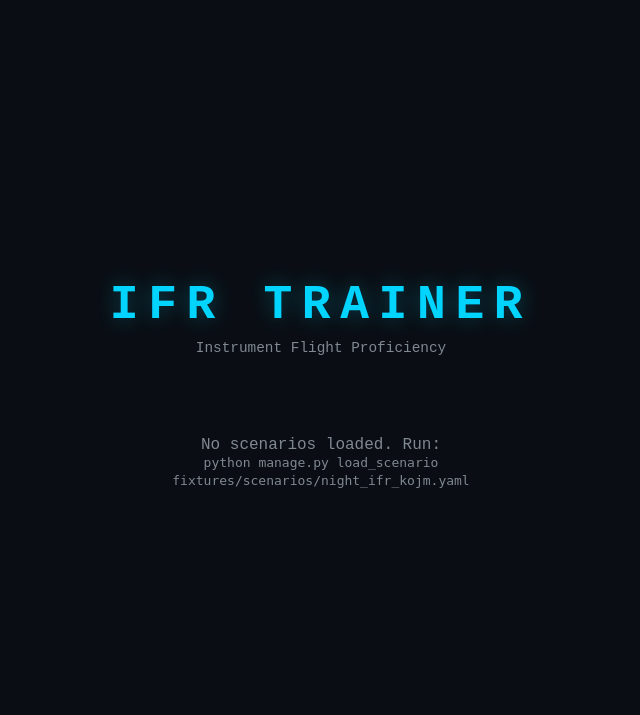
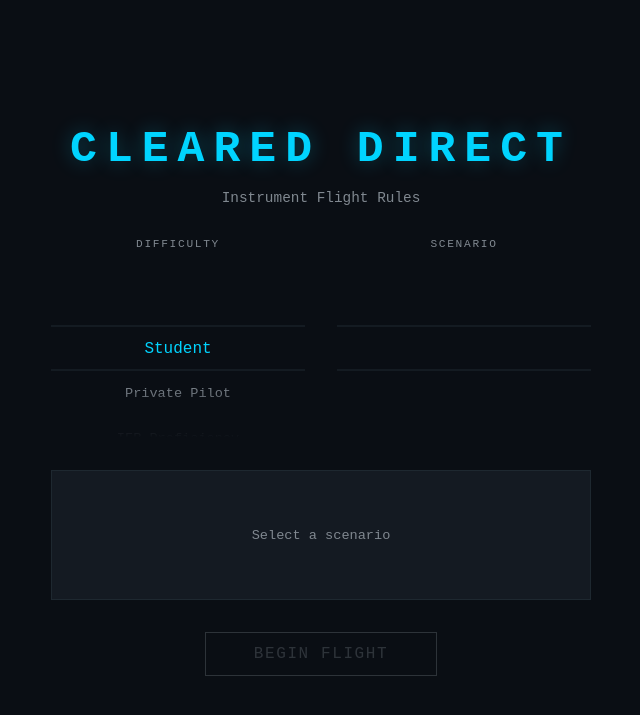
Before and after one commit to gotoplanb/cleared-direct, a Django app: page / in a window 1280 px wide. Shown: the top 715 px of the page, without its empty margins (319-959 px from the left). Run offline with Django 5.2, Linux system fonts and the light colour scheme; data that the repository does not hold is empty; some libraries are stand-ins or nearby versions.

Commit message:
Redesign index page with dual scroll-wheel pickers
Replace repetitive scenario cards with two scroll wheels: difficulty
(Student/Private/IFR Prof/Checkride) and scenario (filtered by
difficulty baseline). Briefing card shows selected scenario details.
Supports mouse wheel, touch swipe, and click-to-scroll.

Co-Authored-By: Claude Opus 4.6 <noreply@anthropic.com>

```diff
--- a/templates/flights/index.html
+++ b/templates/flights/index.html
@@ -1,5 +1,5 @@
 {% extends "base.html" %}
-{% block title %}IFR Trainer — Select Mission{% endblock %}
+{% block title %}Cleared Direct — Select Mission{% endblock %}
 
 {% block extra_css %}
 .title-screen {
@@ -10,125 +10,327 @@
     min-height: 100vh;
     min-height: 100dvh;
     padding: 2rem;
+    gap: 2rem;
 }
 .game-title {
-    font-size: 3rem;
+    font-size: 2.8rem;
     font-weight: bold;
     color: var(--accent-cyan);
     text-shadow: 0 0 20px rgba(0, 212, 255, 0.3);
-    margin-bottom: 0.5rem;
     letter-spacing: 0.2em;
 }
 .subtitle {
     color: var(--text-dim);
     font-size: 0.9rem;
-    margin-bottom: 3rem;
+    margin-top: -1rem;
 }
-.scenarios {
+
+/* ── Picker wheels ── */
+.pickers {
+    display: flex;
+    gap: 2rem;
+    width: 100%;
+    max-width: 540px;
+}
+.picker {
+    flex: 1;
     display: flex;
     flex-direction: column;
-    gap: 1rem;
-    max-width: 600px;
+    align-items: center;
+}
+.picker-label {
+    font-size: 0.7rem;
+    color: var(--text-dim);
+    letter-spacing: 0.15em;
+    text-transform: uppercase;
+    margin-bottom: 0.5rem;
+}
+.wheel {
+    position: relative;
     width: 100%;
+    height: 180px;
+    overflow: hidden;
+    -webkit-mask-image: linear-gradient(to bottom, transparent 0%, #000 30%, #000 70%, transparent 100%);
+    mask-image: linear-gradient(to bottom, transparent 0%, #000 30%, #000 70%, transparent 100%);
 }
-.scenario-card {
+.wheel-track {
+    position: absolute;
+    width: 100%;
+    transition: transform 0.3s ease-out;
+}
+.wheel-item {
+    height: 45px;
+    display: flex;
+    align-items: center;
+    justify-content: center;
+    font-size: 0.85rem;
+    color: var(--text-dim);
+    cursor: pointer;
+    transition: all 0.3s;
+    user-select: none;
+    padding: 0 0.5rem;
+    text-align: center;
+}
+.wheel-item.selected {
+    color: var(--accent-cyan);
+    font-size: 1rem;
+}
+.wheel-highlight {
+    position: absolute;
+    top: 50%;
+    left: 0;
+    right: 0;
+    height: 45px;
+    transform: translateY(-50%);
+    border-top: 1px solid var(--border);
+    border-bottom: 1px solid var(--border);
+    pointer-events: none;
+}
+
+/* ── Briefing card ── */
+.briefing {
+    max-width: 540px;
+    width: 100%;
     background: var(--bg-panel);
     border: 1px solid var(--border);
     padding: 1.5rem;
-    cursor: pointer;
-    transition: border-color 0.2s;
+    min-height: 120px;
+    transition: opacity 0.3s;
 }
-.scenario-card:hover {
-    border-color: var(--accent-cyan);
+.briefing-route {
+    color: var(--accent-cyan);
+    font-size: 1.1rem;
+    margin-bottom: 0.25rem;
 }
-.scenario-title {
+.briefing-title {
     color: var(--accent-green);
-    font-size: 1.1rem;
+    font-size: 0.95rem;
     margin-bottom: 0.5rem;
 }
-.scenario-route {
+.briefing-desc {
+    color: var(--text-primary);
+    font-size: 0.8rem;
+    line-height: 1.5;
+}
+.briefing-empty {
     color: var(--text-dim);
     font-size: 0.85rem;
-    margin-bottom: 0.5rem;
+    display: flex;
+    align-items: center;
+    justify-content: center;
+    min-height: 80px;
 }
-.scenario-desc {
-    font-size: 0.85rem;
-    color: var(--text-primary);
-}
-.difficulty-select {
-    display: flex;
-    gap: 0.5rem;
-    margin-top: 1rem;
-}
-.diff-btn {
-    background: var(--bg-primary);
-    border: 1px solid var(--border);
-    color: var(--text-dim);
-    padding: 0.4rem 0.8rem;
-    font-family: inherit;
-    font-size: 0.75rem;
-    cursor: pointer;
-    transition: all 0.2s;
-}
-.diff-btn:hover, .diff-btn.active {
-    border-color: var(--accent-amber);
-    color: var(--accent-amber);
-}
+
+/* ── Start button ── */
 .start-btn {
     background: transparent;
     border: 1px solid var(--accent-green);
     color: var(--accent-green);
-    padding: 0.5rem 1.5rem;
+    padding: 0.75rem 3rem;
     font-family: inherit;
-    font-size: 0.85rem;
+    font-size: 1rem;
+    letter-spacing: 0.1em;
     cursor: pointer;
-    margin-top: 0.75rem;
     transition: all 0.2s;
 }
 .start-btn:hover {
     background: var(--accent-green);
     color: var(--bg-primary);
 }
-.no-scenarios {
+.start-btn:disabled {
+    opacity: 0.3;
+    cursor: default;
+    border-color: var(--text-dim);
     color: var(--text-dim);
-    text-align: center;
-    padding: 2rem;
+}
+.start-btn:disabled:hover {
+    background: transparent;
+    color: var(--text-dim);
 }
 {% endblock %}
 
 {% block content %}
-<div class="title-screen">
-    <div class="game-title">IFR TRAINER</div>
-    <div class="subtitle">Instrument Flight Proficiency</div>
+<div class="title-screen"
+     x-data="missionSelect()"
+     @wheel.prevent="handleWheel($event)"
+     @touchstart.passive="handleTouchStart($event)"
+     @touchmove.prevent="handleTouchMove($event)"
+     @touchend="handleTouchEnd($event)">
 
-    <div class="scenarios">
-        {% for scenario in scenarios %}
-        <div class="scenario-card" x-data="{ difficulty: 2 }">
-            <div class="scenario-title">{{ scenario.title }}</div>
-            <div class="scenario-route">{{ scenario.departure_icao }} → {{ scenario.destination_icao }}</div>
-            <div class="scenario-desc">{{ scenario.description }}</div>
-            <div class="difficulty-select">
-                <button class="diff-btn" :class="{ active: difficulty === 1 }" @click="difficulty = 1">Student</button>
-                <button class="diff-btn" :class="{ active: difficulty === 2 }" @click="difficulty = 2">Private</button>
-                <button class="diff-btn" :class="{ active: difficulty === 3 }" @click="difficulty = 3">IFR Prof</button>
-                <button class="diff-btn" :class="{ active: difficulty === 4 }" @click="difficulty = 4">Checkride</button>
+    <div class="game-title">CLEARED DIRECT</div>
+    <div class="subtitle">Instrument Flight Rules</div>
+
+    <div class="pickers">
+        <!-- Difficulty wheel -->
+        <div class="picker">
+            <div class="picker-label">Difficulty</div>
+            <div class="wheel" @click="pickFromClick($event, 'difficulty')">
+                <div class="wheel-track" :style="diffTrackStyle()">
+                    <template x-for="(d, i) in difficulties" :key="i">
+                        <div class="wheel-item" :class="{ selected: diffIdx === i }" x-text="d.label"></div>
+                    </template>
+                </div>
+                <div class="wheel-highlight"></div>
             </div>
-            <button class="start-btn" @click="
-                fetch('/session/start/', {
-                    method: 'POST',
-                    headers: {'Content-Type': 'application/json'},
-                    body: JSON.stringify({scenario_id: {{ scenario.id }}, difficulty: difficulty})
-                })
-                .then(r => r.json())
-                .then(d => window.location.href = '/session/' + d.session_id + '/')
-            ">BEGIN FLIGHT</button>
         </div>
-        {% empty %}
-        <div class="no-scenarios">
-            No scenarios loaded. Run:<br>
-            <code>python manage.py load_scenario fixtures/scenarios/night_ifr_kojm.yaml</code>
+
+        <!-- Scenario wheel -->
+        <div class="picker">
+            <div class="picker-label">Scenario</div>
+            <div class="wheel" @click="pickFromClick($event, 'scenario')">
+                <div class="wheel-track" :style="scenTrackStyle()">
+                    <template x-for="(s, i) in filteredScenarios" :key="s.id">
+                        <div class="wheel-item" :class="{ selected: scenIdx === i }" x-text="s.route"></div>
+                    </template>
+                </div>
+                <div class="wheel-highlight"></div>
+            </div>
         </div>
-        {% endfor %}
     </div>
+
+    <!-- Briefing card -->
+    <div class="briefing">
+        <template x-if="selectedScenario">
+            <div>
+                <div class="briefing-route" x-text="selectedScenario.route"></div>
+                <div class="briefing-title" x-text="selectedScenario.title"></div>
+                <div class="briefing-desc" x-text="selectedScenario.description"></div>
+            </div>
+        </template>
+        <template x-if="!selectedScenario">
+            <div class="briefing-empty">Select a scenario</div>
+        </template>
+    </div>
+
+    <button class="start-btn"
+            :disabled="!selectedScenario"
+            @click="startFlight()">
+        BEGIN FLIGHT
+    </button>
 </div>
 {% endblock %}
+
+{% block extra_js %}
+<script>
+function missionSelect() {
+    const allScenarios = [
+        {% for s in scenarios %}
+        {
+            id: {{ s.id }},
+            title: "{{ s.title|escapejs }}",
+            description: "{{ s.description|escapejs }}",
+            route: "{{ s.departure_icao }} → {{ s.destination_icao }}",
+            baseline: {{ s.difficulty_baseline }},
+        },
+        {% endfor %}
+    ];
+
+    return {
+        difficulties: [
+            { value: 1, label: 'Student' },
+            { value: 2, label: 'Private Pilot' },
+            { value: 3, label: 'IFR Proficiency' },
+            { value: 4, label: 'Checkride' },
+        ],
+        allScenarios,
+        diffIdx: 0,
+        scenIdx: 0,
+        touchStartY: 0,
+        touchTarget: null,
+
+        get filteredScenarios() {
+            const level = this.difficulties[this.diffIdx].value;
+            return this.allScenarios.filter(s => s.baseline <= level);
+        },
+
+        get selectedScenario() {
+            const list = this.filteredScenarios;
+            return list.length > 0 ? list[Math.min(this.scenIdx, list.length - 1)] : null;
+        },
+
+        diffTrackStyle() {
+            const offset = (180 / 2 - 45 / 2) - this.diffIdx * 45;
+            return `transform: translateY(${offset}px)`;
+        },
+
+        scenTrackStyle() {
+            const idx = Math.min(this.scenIdx, this.filteredScenarios.length - 1);
+            const offset = (180 / 2 - 45 / 2) - idx * 45;
+            return `transform: translateY(${offset}px)`;
+        },
+
+        handleWheel(e) {
+            const target = this.getWheelTarget(e);
+            if (!target) return;
+            const delta = e.deltaY > 0 ? 1 : -1;
+            this.scroll(target, delta);
+        },
+
+        handleTouchStart(e) {
+            this.touchStartY = e.touches[0].clientY;
+            this.touchTarget = this.getWheelTarget(e);
+        },
+
+        handleTouchMove(e) {
+            if (!this.touchTarget) return;
+            const dy = this.touchStartY - e.touches[0].clientY;
+            if (Math.abs(dy) > 30) {
+                this.scroll(this.touchTarget, dy > 0 ? 1 : -1);
+                this.touchStartY = e.touches[0].clientY;
+            }
+        },
+
+        handleTouchEnd() {
+            this.touchTarget = null;
+        },
+
+        getWheelTarget(e) {
+            const el = e.target.closest('.picker');
+            if (!el) return null;
+            const label = el.querySelector('.picker-label');
+            return label && label.textContent.trim() === 'Difficulty' ? 'difficulty' : 'scenario';
+        },
+
+        scroll(target, delta) {
+            if (target === 'difficulty') {
+                const next = this.diffIdx + delta;
+                if (next >= 0 && next < this.difficulties.length) {
+                    this.diffIdx = next;
+                    // Clamp scenario index to new filtered list
+                    const max = this.filteredScenarios.length - 1;
+                    if (this.scenIdx > max) this.scenIdx = Math.max(0, max);
+                }
+            } else {
+                const max = this.filteredScenarios.length - 1;
+                const next = this.scenIdx + delta;
+                if (next >= 0 && next <= max) {
+                    this.scenIdx = next;
+                }
+            }
+        },
+
+        pickFromClick(e, target) {
+            const wheel = e.currentTarget;
+            const rect = wheel.getBoundingClientRect();
+            const y = e.clientY - rect.top;
+            const centerY = rect.height / 2;
+            if (Math.abs(y - centerY) < 22) return; // clicked the selected item
+            this.scroll(target, y > centerY ? 1 : -1);
+        },
+
+        startFlight() {
+            const scenario = this.selectedScenario;
+            if (!scenario) return;
+            const difficulty = this.difficulties[this.diffIdx].value;
+            fetch('/session/start/', {
+                method: 'POST',
+                headers: { 'Content-Type': 'application/json' },
+                body: JSON.stringify({ scenario_id: scenario.id, difficulty })
+            })
+            .then(r => r.json())
+            .then(d => window.location.href = '/session/' + d.session_id + '/');
+        },
+    };
+}
+</script>
+{% endblock %}
```
